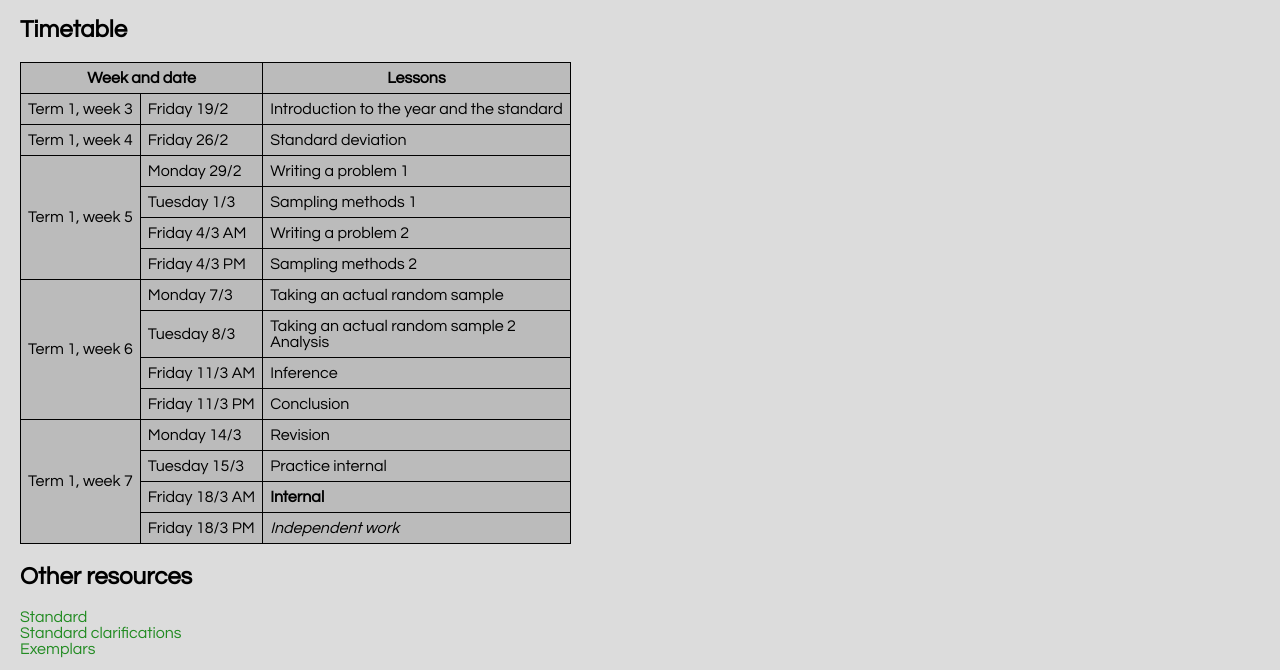
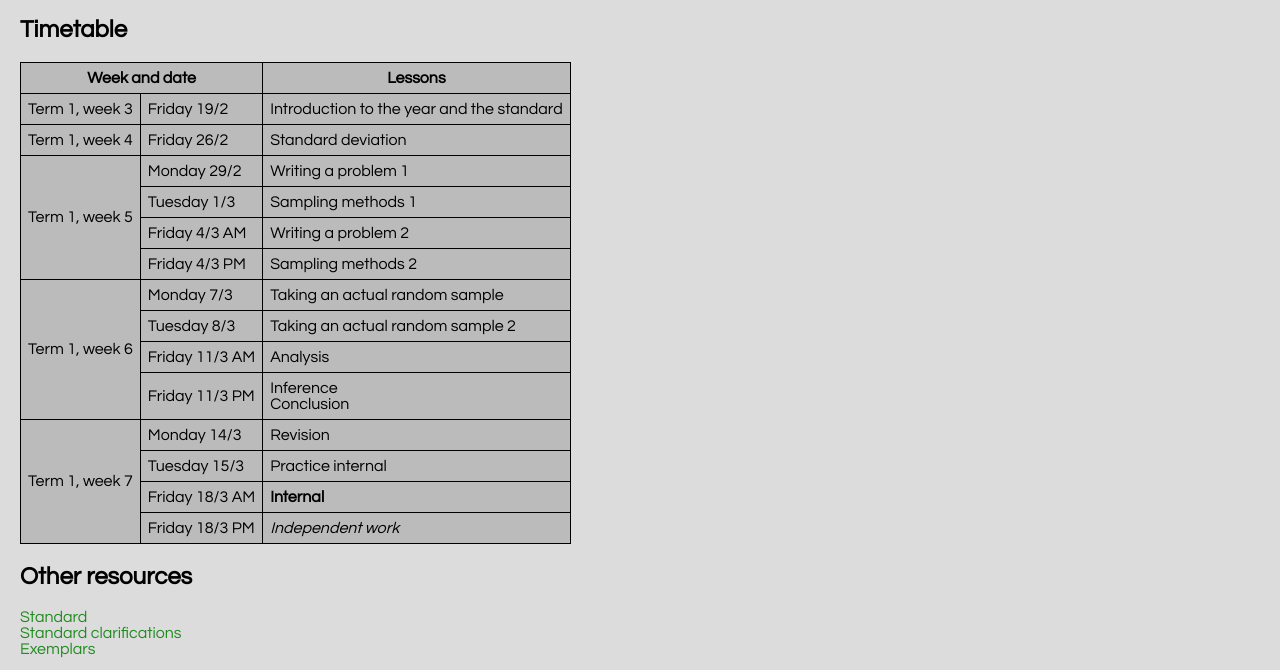
Before and after one commit to DavidStarshaw/DavidStarshaw.github.io, a plain HTML site: page tawari/level2/2.9.html in a window 1280 px wide. Shown: the part 92-762 px from the top of the page. Drawn offline with Linux system fonts and the light colour scheme.

Commit message:
Slight change to 2.9 timetable

```diff
--- a/tawari/level2/2.9.html
+++ b/tawari/level2/2.9.html
@@ -65,16 +65,16 @@
 		</tr>
 		<tr>
 			<td>Tuesday 8/3</td>
-			<td>Taking an actual random sample 2<br>
-			Analysis</td>
+			<td>Taking an actual random sample 2</td>
 		</tr>
 		<tr>
 			<td>Friday 11/3 AM</td>
-			<td>Inference</td>
+			<td>Analysis</td>
 		</tr>
 		<tr>
 			<td>Friday 11/3 PM</td>
-			<td>Conclusion</td>
+			<td>Inference<br>
+			Conclusion</td>
 		</tr>
 		<tr>
 			<td rowspan="4">Term 1, week 7</td>
```
